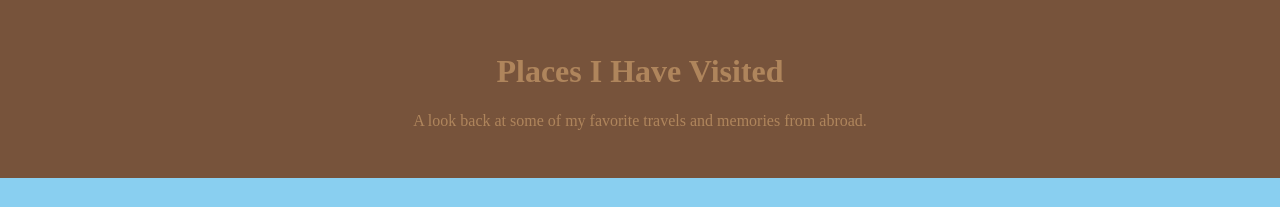
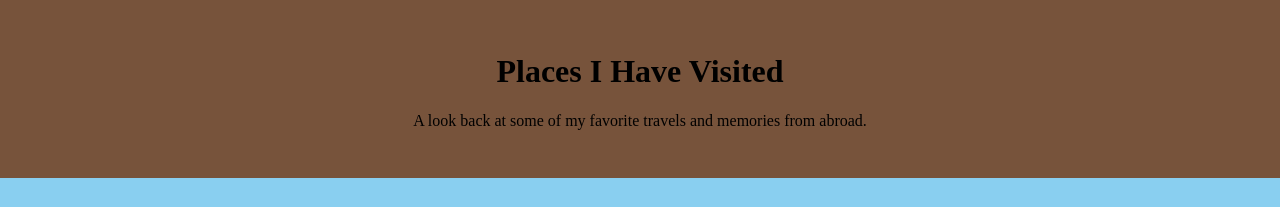
Before and after one commit to wanderingman99/wanderingman99.github.io, a plain HTML site: page index.html in a window 1280 px wide. Shown: the top 207 px of the page. Drawn offline with Linux system fonts and the light colour scheme.

Commit message:
Change header text color to black

```diff
--- a/index.html
+++ b/index.html
@@ -11,7 +11,7 @@
       background-color: #89CFF0;
       color: #black;}
     header {background-color: #77533b;
-      color: #AF855C;
+      color: #black;
       text-align: center;
       padding: 2rem 1rem; }
     main { max-width: 1000px;
```
